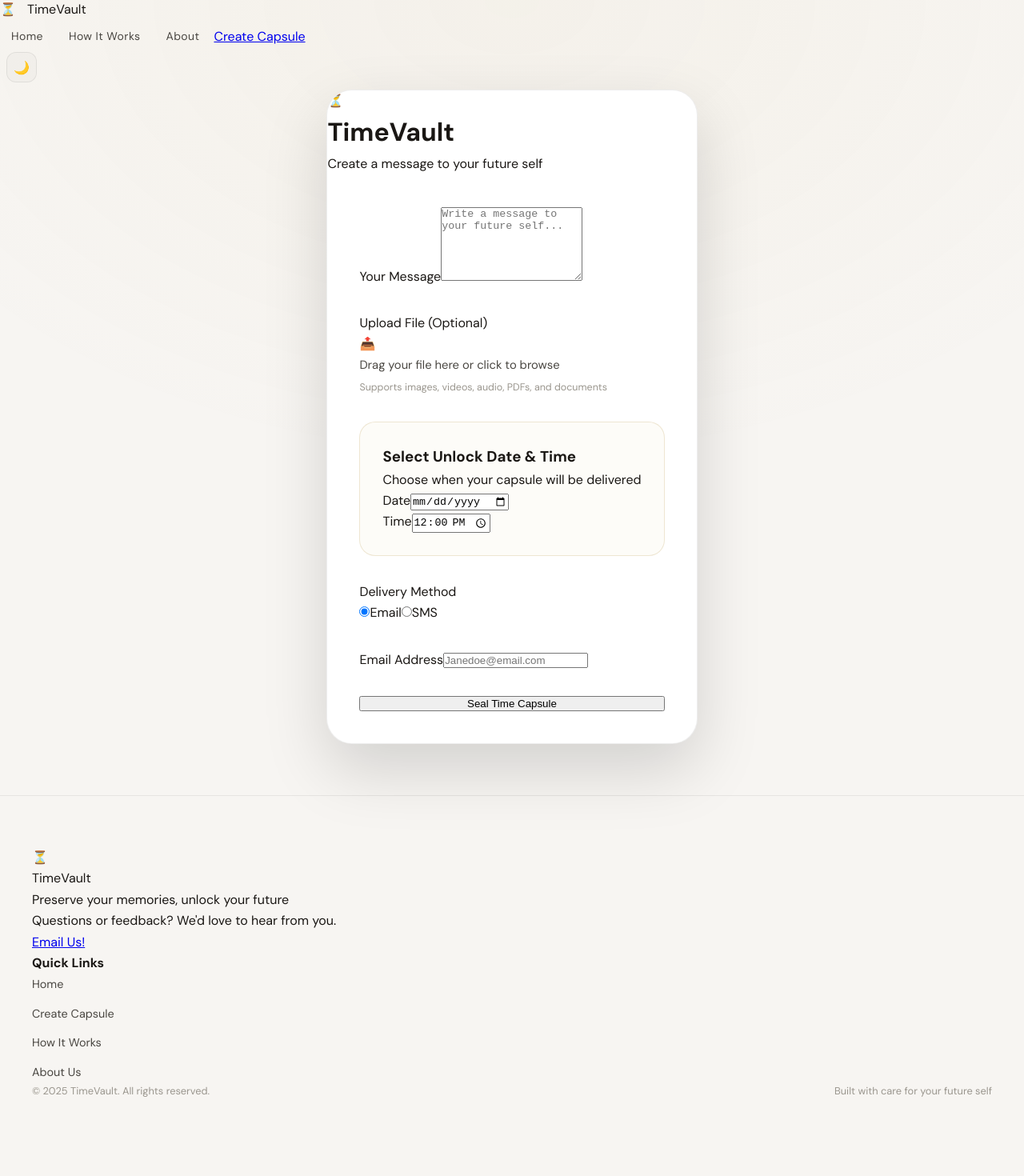
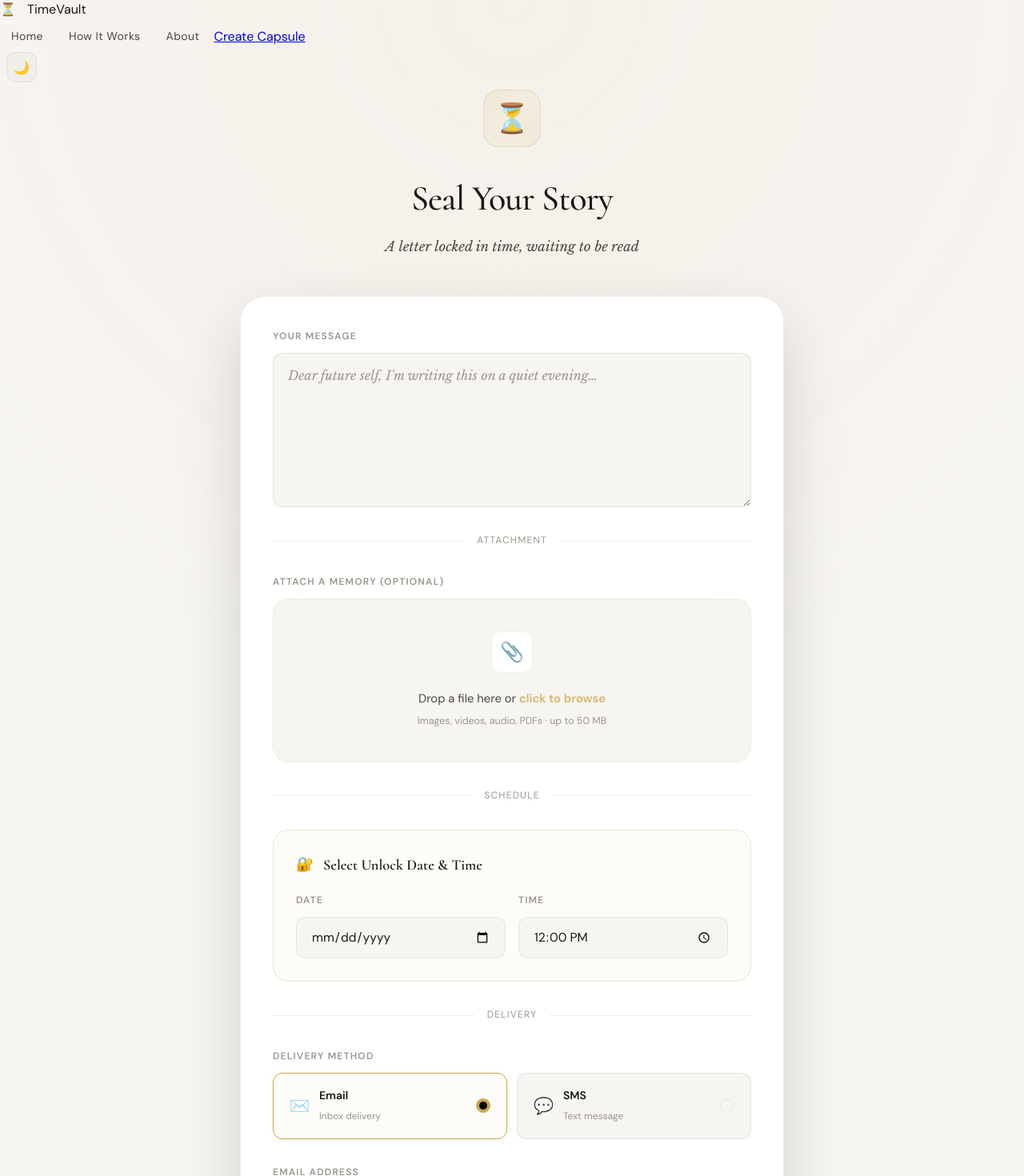
Before and after one commit to ssupshub/TimeVault, a React (Vite) app: page /create in a window 1280 px wide. Shown: the top 1470 px of the page at 80% size. Before the commit the page ends 1406 px from the top, so only its background shows below. Built offline with nearby package versions, Linux system fonts and the light colour scheme; no server answers.

Commit message:
feat: full UI overhaul — custom radio cards, refined upload zone, gold unlock section

```diff
--- a/src/components/CapsuleForm.tsx
+++ b/src/components/CapsuleForm.tsx
@@ -1,4 +1,4 @@
-import { useState, FormEvent } from 'react';
+import { useState, FormEvent, useRef } from 'react';
 import { supabase } from '../lib/supabase';
 
 interface CapsuleFormProps {
@@ -14,64 +14,42 @@ function CapsuleForm({ onCapsuleCreated }: CapsuleFormProps) {
   const [customTime, setCustomTime] = useState('12:00');
   const [loading, setLoading] = useState(false);
   const [error, setError] = useState('');
-  const [dragActive, setDragActive] = useState(false);
+  const [dragOver, setDragOver] = useState(false);
+  const fileInputRef = useRef<HTMLInputElement>(null);
 
-  const handleFileChange = (e: React.ChangeEvent<HTMLInputElement>) => {
-    if (e.target.files && e.target.files[0]) {
-      setFile(e.target.files[0]);
-    }
+  const handleFileChange = (f: File) => setFile(f);
+
+  const getMinDate = () => {
+    const t = new Date();
+    t.setDate(t.getDate() + 1);
+    return t.toISOString().split('T')[0];
   };
 
-  const calculateUnlockDate = (): Date => {
-    const dateTimeString = `${customDate}T${customTime}`;
-    return new Date(dateTimeString);
-  };
-
-  const getMinDate = () => {
-    const tomorrow = new Date();
-    tomorrow.setDate(tomorrow.getDate() + 1);
-    return tomorrow.toISOString().split('T')[0];
-  };
-
-  const getFileType = (file: File): string => {
-    if (file.type.startsWith('image/')) return 'image';
-    if (file.type.startsWith('video/')) return 'video';
-    if (file.type.startsWith('audio/')) return 'audio';
+  const getFileType = (f: File) => {
+    if (f.type.startsWith('image/')) return 'image';
+    if (f.type.startsWith('video/')) return 'video';
+    if (f.type.startsWith('audio/')) return 'audio';
     return 'document';
   };
 
-  const getFileIcon = (file: File): string => {
-    if (file.type.startsWith('image/')) return '🖼️';
-    if (file.type.startsWith('video/')) return '🎬';
-    if (file.type.startsWith('audio/')) return '🎵';
+  const getFileIcon = (f: File) => {
+    if (f.type.startsWith('image/')) return '🖼️';
+    if (f.type.startsWith('video/')) return '🎬';
+    if (f.type.startsWith('audio/')) return '🎵';
     return '📄';
   };
 
-  const formatFileSize = (bytes: number): string => {
-    if (bytes === 0) return '0 Bytes';
-    const k = 1024;
-    const sizes = ['Bytes', 'KB', 'MB'];
-    const i = Math.floor(Math.log(bytes) / Math.log(k));
-    return Math.round((bytes / Math.pow(k, i)) * 100) / 100 + ' ' + sizes[i];
+  const fmtSize = (b: number) => {
+    if (b === 0) return '0 Bytes';
+    const k = 1024, s = ['Bytes','KB','MB'];
+    const i = Math.floor(Math.log(b) / Math.log(k));
+    return Math.round(b / Math.pow(k, i) * 100) / 100 + ' ' + s[i];
   };
 
-  const handleDrag = (e: React.DragEvent<HTMLDivElement>) => {
+  const handleDrop = (e: React.DragEvent) => {
     e.preventDefault();
-    e.stopPropagation();
-    if (e.type === 'dragenter' || e.type === 'dragover') {
-      setDragActive(true);
-    } else if (e.type === 'dragleave') {
-      setDragActive(false);
-    }
-  };
-
-  const handleDrop = (e: React.DragEvent<HTMLDivElement>) => {
-    e.preventDefault();
-    e.stopPropagation();
-    setDragActive(false);
-    if (e.dataTransfer.files && e.dataTransfer.files[0]) {
-      setFile(e.dataTransfer.files[0]);
-    }
+    setDragOver(false);
+    if (e.dataTransfer.files[0]) handleFileChange(e.dataTransfer.files[0]);
   };
 
   const handleSubmit = async (e: FormEvent) => {
@@ -88,26 +66,19 @@ function CapsuleForm({ onCapsuleCreated }: CapsuleFormProps) {
         const { error: uploadError } = await supabase.storage
           .from('capsule-files')
           .upload(fileName, file);
-
         if (uploadError) throw uploadError;
 
         const { data: urlData } = supabase.storage
           .from('capsule-files')
           .getPublicUrl(fileName);
-
         fileUrl = urlData.publicUrl;
         fileType = getFileType(file);
       }
 
-      if (!customDate) {
-        throw new Error('Please select an unlock date');
-      }
+      if (!customDate) throw new Error('Please select an unlock date');
 
-      const unlockDate = calculateUnlockDate();
-
-      if (unlockDate <= new Date()) {
-        throw new Error('Unlock date must be in the future');
-      }
+      const unlockDate = new Date(`${customDate}T${customTime}`);
+      if (unlockDate <= new Date()) throw new Error('Unlock date must be in the future');
 
       const { data, error: insertError } = await supabase
         .from('time_capsules')
@@ -123,7 +94,6 @@ function CapsuleForm({ onCapsuleCreated }: CapsuleFormProps) {
         .single();
 
       if (insertError) throw insertError;
-
       onCapsuleCreated(data.id, unlockDate.toISOString(), deliveryMethod);
     } catch (err) {
       setError(err instanceof Error ? err.message : 'Failed to create capsule');
@@ -133,147 +103,193 @@ function CapsuleForm({ onCapsuleCreated }: CapsuleFormProps) {
   };
 
   return (
-    <div className="capsule-form-container">
-      <div className="header">
-        <div className="logo">⏳</div>
-        <h1>TimeVault</h1>
-        <p className="subtitle">Create a message to your future self</p>
+    <div className="form-wrapper">
+      <div className="form-header">
+        <div className="form-header-icon">⏳</div>
+        <h1 className="form-title">Seal Your Story</h1>
+        <p className="form-subtitle">A letter locked in time, waiting to be read</p>
       </div>
 
+      <div className="capsule-form-container">
         <form onSubmit={handleSubmit} className="capsule-form">
-        <div className="form-group">
-          <label htmlFor="message">Your Message</label>
+
+          {/* Message */}
+          <div className="form-section">
+            <label className="form-label" htmlFor="message">Your Message</label>
             <textarea
               id="message"
+              className="form-textarea"
               value={message}
-            onChange={(e) => setMessage(e.target.value)}
-            placeholder="Write a message to your future self..."
+              onChange={e => setMessage(e.target.value)}
+              placeholder="Dear future self, I'm writing this on a quiet evening…"
               required
               rows={6}
             />
           </div>
 
-        <div className="form-group">
-          <label>Upload File (Optional)</label>
+          <div className="form-divider">Attachment</div>
+
+          {/* File Upload */}
+          <div className="form-section">
+            <label className="form-label">Attach a Memory (Optional)</label>
             <div
-            className={`file-upload-zone ${dragActive ? 'active' : ''} ${file ? 'has-file' : ''}`}
-            onDragEnter={handleDrag}
-            onDragLeave={handleDrag}
-            onDragOver={handleDrag}
+              className={`upload-zone${dragOver ? ' drag-over' : ''}`}
+              onDragEnter={e => { e.preventDefault(); setDragOver(true); }}
+              onDragLeave={e => { e.preventDefault(); setDragOver(false); }}
+              onDragOver={e => e.preventDefault()}
               onDrop={handleDrop}
+              onClick={() => !file && fileInputRef.current?.click()}
             >
               <input
+                ref={fileInputRef}
                 type="file"
-              id="file"
-              onChange={handleFileChange}
+                className="file-input"
+                onChange={e => e.target.files?.[0] && handleFileChange(e.target.files[0])}
                 accept="image/*,video/*,audio/*,.pdf,.doc,.docx"
-              className="file-input"
               />
               {file ? (
-              <div className="file-preview">
-                <div className="file-icon">{getFileIcon(file)}</div>
-                <div className="file-info">
-                  <p className="file-name">{file.name}</p>
-                  <p className="file-size">{formatFileSize(file.size)}</p>
+                <div className="file-preview" onClick={e => e.stopPropagation()}>
+                  <span className="file-preview-icon">{getFileIcon(file)}</span>
+                  <div className="file-preview-info">
+                    <div className="file-preview-name">{file.name}</div>
+                    <div className="file-preview-size">{fmtSize(file.size)}</div>
                   </div>
                   <button
                     type="button"
-                  className="remove-file-btn"
+                    className="file-remove-btn"
                     onClick={() => setFile(null)}
-                >
-                  ✕
-                </button>
+                    aria-label="Remove file"
+                  >✕</button>
                 </div>
               ) : (
-              <div className="upload-prompt">
-                <div className="upload-icon">📤</div>
+                <>
+                  <div className="upload-icon-wrap">📎</div>
                   <p className="upload-text">
-                  Drag your file here or <span className="click-text">click to browse</span>
+                    Drop a file here or <strong>click to browse</strong>
                   </p>
-                <p className="upload-hint">
-                  Supports images, videos, audio, PDFs, and documents
-                </p>
-              </div>
+                  <p className="upload-hint">Images, videos, audio, PDFs · up to 50 MB</p>
+                </>
               )}
             </div>
           </div>
 
+          <div className="form-divider">Schedule</div>
+
+          {/* Unlock date */}
           <div className="unlock-section">
-          <h3 className="section-title">Select Unlock Date & Time</h3>
-          <p className="section-subtitle">Choose when your capsule will be delivered</p>
-          <div className="datetime-inputs">
-            <div className="form-group">
-              <label htmlFor="custom-date">Date</label>
+            <div className="unlock-header">
+              <span className="unlock-icon">🔐</span>
+              <span className="unlock-title">Select Unlock Date & Time</span>
+            </div>
+            <div className="datetime-row">
+              <div className="form-section">
+                <label className="form-label" htmlFor="custom-date">Date</label>
                 <input
                   type="date"
                   id="custom-date"
+                  className="form-input"
                   value={customDate}
-                onChange={(e) => setCustomDate(e.target.value)}
+                  onChange={e => setCustomDate(e.target.value)}
                   min={getMinDate()}
                   required
                 />
               </div>
-            <div className="form-group">
-              <label htmlFor="custom-time">Time</label>
+              <div className="form-section">
+                <label className="form-label" htmlFor="custom-time">Time</label>
                 <input
                   type="time"
                   id="custom-time"
+                  className="form-input"
                   value={customTime}
-                onChange={(e) => setCustomTime(e.target.value)}
+                  onChange={e => setCustomTime(e.target.value)}
                   required
                 />
               </div>
             </div>
           </div>
 
-        <div className="form-group">
-          <label>Delivery Method</label>
-          <div className="radio-group">
-            <label className="radio-label">
+          <div className="form-divider">Delivery</div>
+
+          {/* Delivery method */}
+          <div className="form-section">
+            <label className="form-label">Delivery Method</label>
+            <div className="delivery-options">
+              <div className="delivery-option">
                 <input
                   type="radio"
+                  id="del-email"
+                  name="delivery"
                   value="email"
                   checked={deliveryMethod === 'email'}
-                onChange={(e) => setDeliveryMethod(e.target.value as 'email')}
+                  onChange={() => setDeliveryMethod('email')}
                 />
-              <span>Email</span>
+                <label className="delivery-label" htmlFor="del-email">
+                  <span className="delivery-icon">✉️</span>
+                  <div className="delivery-info">
+                    <span className="delivery-name">Email</span>
+                    <span className="delivery-desc">Inbox delivery</span>
+                  </div>
+                  <span className="delivery-check" />
                 </label>
-            <label className="radio-label">
+              </div>
+              <div className="delivery-option">
                 <input
                   type="radio"
+                  id="del-sms"
+                  name="delivery"
                   value="sms"
                   checked={deliveryMethod === 'sms'}
-                onChange={(e) => setDeliveryMethod(e.target.value as 'sms')}
+                  onChange={() => setDeliveryMethod('sms')}
                 />
-              <span>SMS</span>
+                <label className="delivery-label" htmlFor="del-sms">
+                  <span className="delivery-icon">💬</span>
+                  <div className="delivery-info">
+                    <span className="delivery-name">SMS</span>
+                    <span className="delivery-desc">Text message</span>
+                  </div>
+                  <span className="delivery-check" />
                 </label>
               </div>
             </div>
+          </div>
 
-        <div className="form-group">
-          <label htmlFor="delivery-target">
+          <div className="form-section">
+            <label className="form-label" htmlFor="delivery-target">
               {deliveryMethod === 'email' ? 'Email Address' : 'Phone Number'}
             </label>
             <input
               type={deliveryMethod === 'email' ? 'email' : 'tel'}
               id="delivery-target"
+              className="form-input"
               value={deliveryTarget}
-            onChange={(e) => setDeliveryTarget(e.target.value)}
-            placeholder={
-              deliveryMethod === 'email'
-                ? 'Janedoe@email.com'
-                : '+1234567890'
-            }
+              onChange={e => setDeliveryTarget(e.target.value)}
+              placeholder={deliveryMethod === 'email' ? 'you@example.com' : '+1 (555) 000-0000'}
               required
             />
           </div>
 
-        {error && <div className="error-message">{error}</div>}
+          {error && (
+            <div className="form-error">
+              <span>⚠</span>
+              <span>{error}</span>
+            </div>
+          )}
 
-        <button type="submit" disabled={loading} className="submit-button">
-          {loading ? 'Sealing Capsule...' : 'Seal Time Capsule'}
+          <button type="submit" disabled={loading} className="submit-btn">
+            {loading ? (
+              <>
+                <span className="submit-btn-spinner" />
+                <span>Sealing Capsule…</span>
+              </>
+            ) : (
+              <>
+                <span>🔒</span>
+                <span>Seal Time Capsule</span>
+              </>
+            )}
           </button>
         </form>
+      </div>
     </div>
   );
 }
```
Lines whose indentation alone changed are shown as unchanged.
